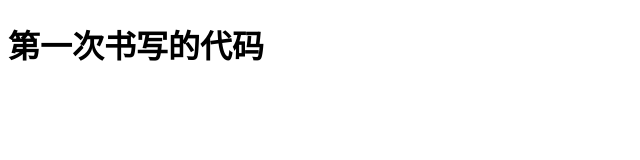
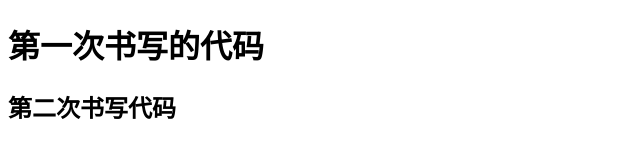
Before and after one commit to killbee123456/test111, a plain HTML site: page index.html in a window 1280 px wide. Shown: the whole page, without its empty margins (0-640 px from the left). Drawn offline with Linux system fonts and the light colour scheme.

Commit message:
第二次
第二次修改

```diff
--- a/index.html
+++ b/index.html
@@ -8,5 +8,6 @@
 </head>
 <body>
     <h1>第一次书写的代码</h1>
+    <h2>第二次书写代码</h2>
 </body>
 </html>
```
